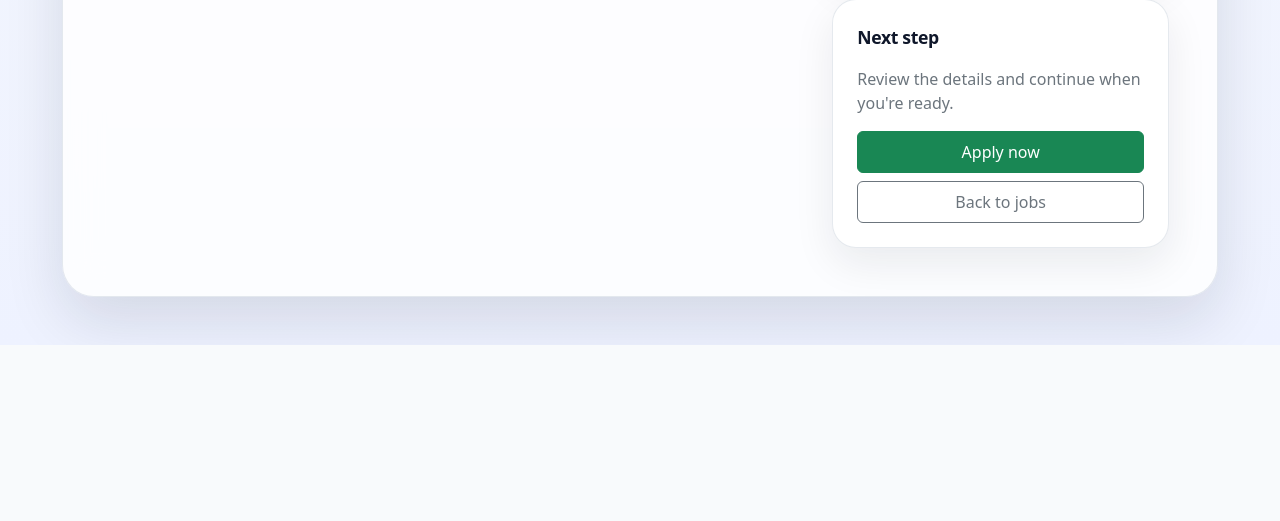
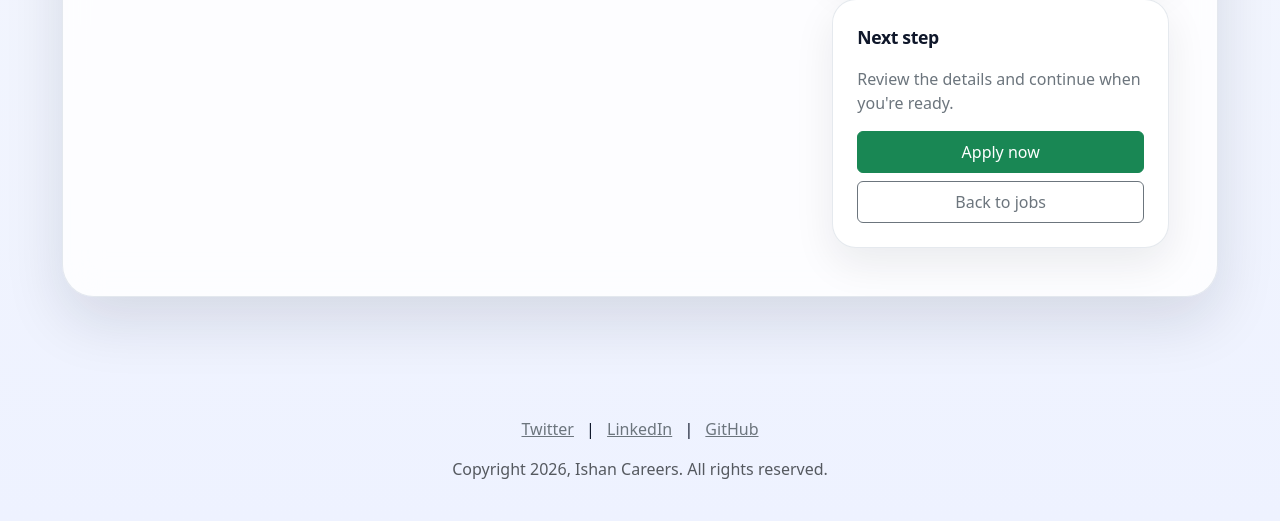
Before and after one commit to Ishandai/python_for_web_development, a Flask app: page /apply/1 in a window 1280 px wide. Shown: the part 952-1473 px from the top of the page. Before the commit the page ends 1297 px from the top, so only its background shows below. Run offline with Flask 3, Linux system fonts and the light colour scheme.

Commit message:
added footer

```diff
--- a/templates/base.html
+++ b/templates/base.html
@@ -146,6 +146,8 @@
 
     {% block content %}{% endblock %}
 
+    {% include 'footer.html' %}
+
     <script
       src="https://cdn.jsdelivr.net/npm/bootstrap@5.3.8/dist/js/bootstrap.bundle.min.js"
       integrity="sha384-FkN7M6h7J4R9f2pT0n4mT0x6wZ5V3QK9pG9l3K5r9K5q4gYv0rQ3m8Y2c1Qw4R0J"
--- /dev/null
+++ b/templates/footer.html
@@ -0,0 +1,8 @@
+<footer class="container text-center py-4 mt-5">
+  <div class="mb-3">
+    <a href="#" class="text-secondary mx-2">Twitter</a> |
+    <a href="#" class="text-secondary mx-2">LinkedIn</a> |
+    <a href="https://github.com/Ishandai" class="text-secondary mx-2">GitHub</a>
+  </div>
+  <p class="copyright text-muted">Copyright 2026, Ishan Careers. All rights reserved.</p>
+</footer>
```
Also changed, not shown: templates/home.html (+5 -10 lines).
